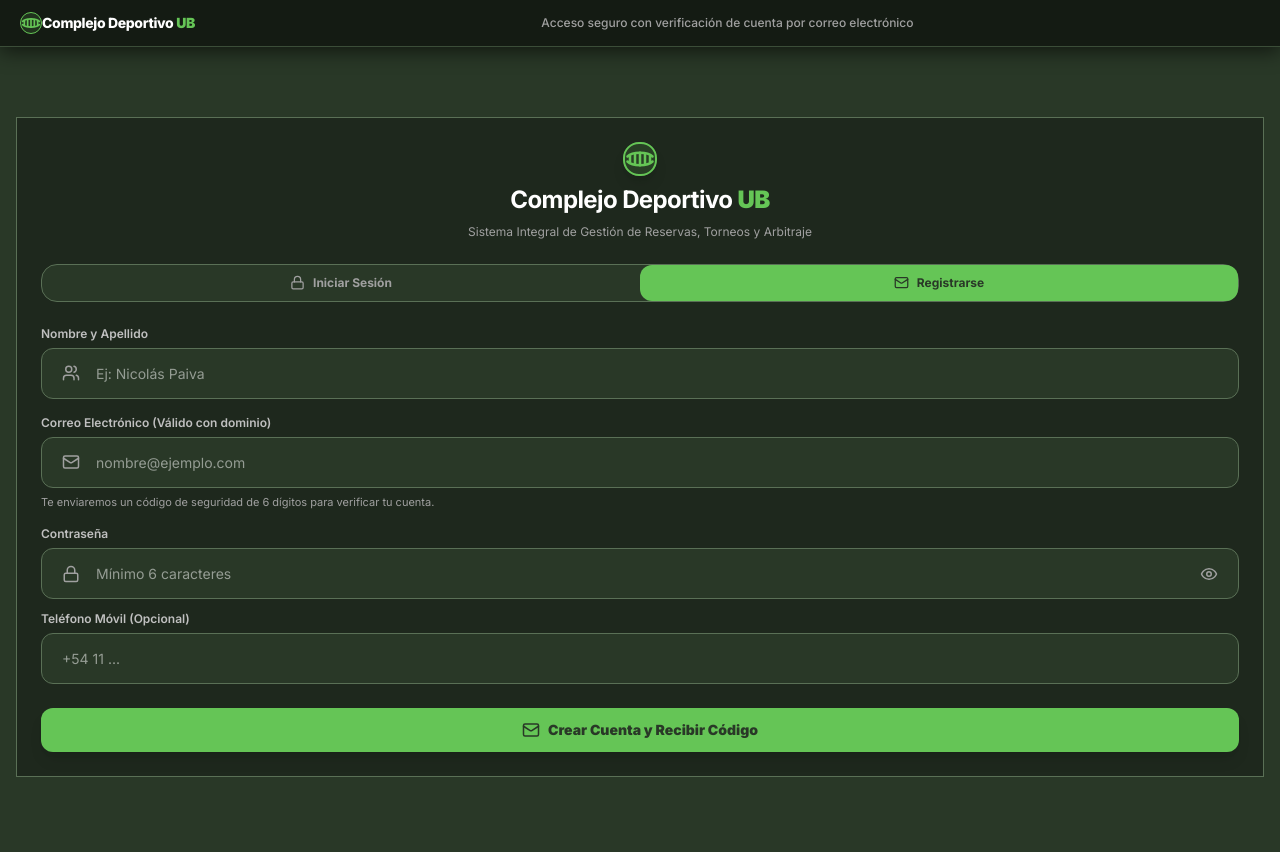
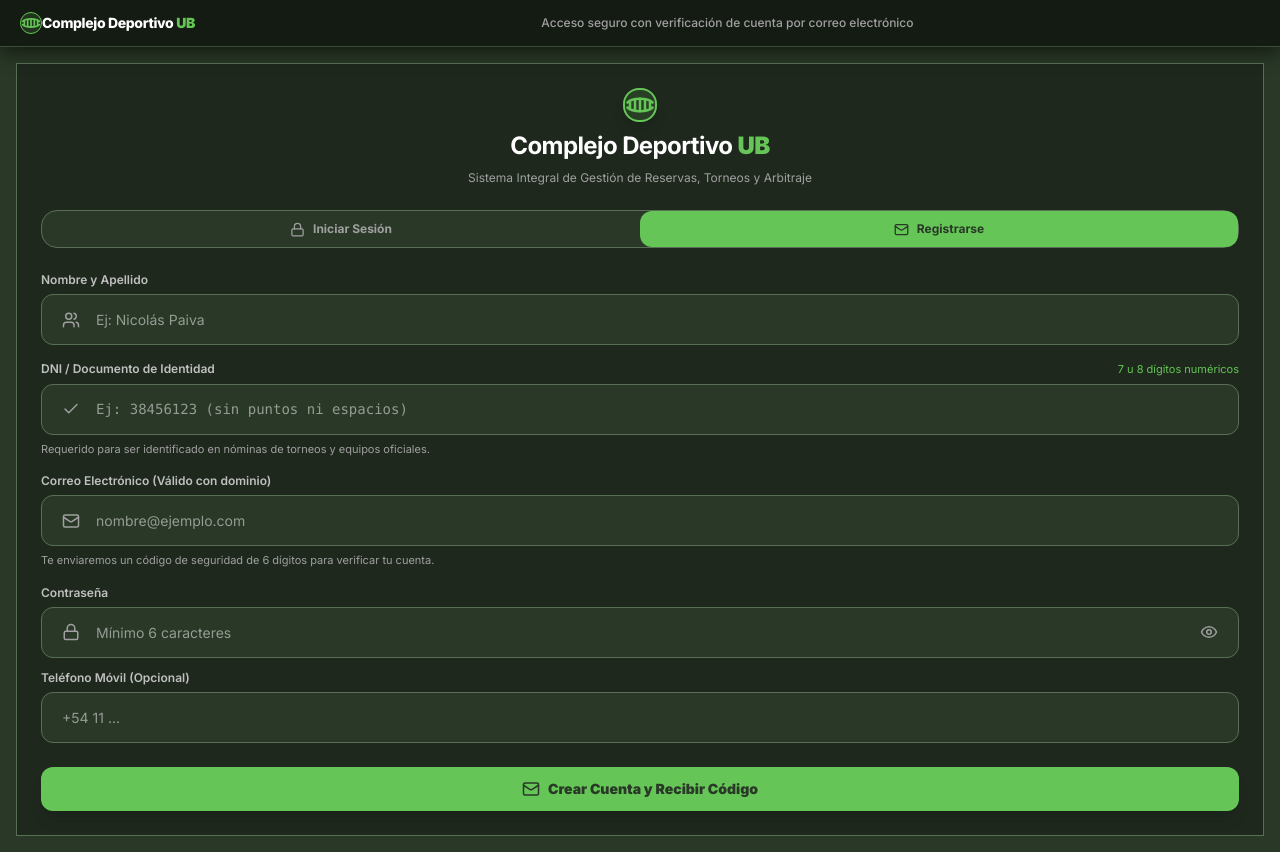
Before and after one commit to francompaiva/Frontend-ComplejoUB, a React (Vite) app: page / in a window 1280 px wide. Both pictures are taken after a click on the button "Registrarse". Built offline with nearby package versions, Linux system fonts and the light colour scheme; no server answers.

Commit message:
feat(frontend): incorporar DNI obligatorio en registro y gestion en perfil de usuario

```diff
--- a/src/api/endpoints.ts
+++ b/src/api/endpoints.ts
@@ -2,13 +2,14 @@ import { apiClient } from './client';
 
 export const authApi = {
   login: (email: string, contrasena: string) => apiClient.post('/auth/login', { email, contrasena }),
-  register: (data: { nombre: string; email: string; contrasena: string; rol?: string; telefono?: string }) =>
+  register: (data: { nombre: string; email: string; contrasena: string; dni: string; rol?: string; telefono?: string }) =>
     apiClient.post('/auth/register', data),
   verificarCodigo: (email: string, codigo: string) =>
     apiClient.post('/auth/verificar-codigo', { email, codigo }),
   reenviarCodigo: (email: string) =>
     apiClient.post('/auth/reenviar-codigo', { email }),
   getMe: () => apiClient.get('/auth/me'),
+  actualizarDni: (dni: string) => apiClient.put('/auth/dni', { dni }),
 };
 
 export const canchasApi = {
--- a/src/screens/LoginScreen.tsx
+++ b/src/screens/LoginScreen.tsx
@@ -31,6 +31,7 @@ export const LoginScreen: React.FC<LoginScreenProps> = ({ onLogin }) => {
 
   // Formulario Registro
   const [regName, setRegName] = useState('');
+  const [regDni, setRegDni] = useState('');
   const [regEmail, setRegEmail] = useState('');
   const [regPassword, setRegPassword] = useState('');
   const [showRegPassword, setShowRegPassword] = useState(false);
@@ -202,9 +203,20 @@ export const LoginScreen: React.FC<LoginScreenProps> = ({ onLogin }) => {
     setRegisterError(null);
 
     const emailTrimmed = regEmail.trim();
+    const cleanDni = regDni.replace(/\D/g, '').trim();
 
     if (!regName.trim()) {
       setRegisterError('El nombre completo es obligatorio.');
+      return;
+    }
+
+    if (!cleanDni) {
+      setRegisterError('El DNI / Documento es obligatorio para registrarse.');
+      return;
+    }
+
+    if (cleanDni.length < 7 || cleanDni.length > 8) {
+      setRegisterError('El DNI debe contener exactamente 7 u 8 dígitos numéricos sin puntos, letras ni espacios.');
       return;
     }
 
@@ -225,6 +237,7 @@ export const LoginScreen: React.FC<LoginScreenProps> = ({ onLogin }) => {
         nombre: regName.trim(),
         email: emailTrimmed,
         contrasena: regPassword,
+        dni: cleanDni,
         telefono: regPhone.trim() || undefined,
       });
 
@@ -689,6 +702,50 @@ export const LoginScreen: React.FC<LoginScreenProps> = ({ onLogin }) => {
                   </div>
                 </div>
 
+                {/* Campo DNI / Documento de Identidad */}
+                <div className="flex flex-col gap-1.5">
+                  <div className="flex items-center justify-between">
+                    <label className="text-xs font-semibold text-[#c0c0c0]">DNI / Documento de Identidad</label>
+                    <span className="text-[11px] text-[#65c556]">7 u 8 dígitos numéricos</span>
+                  </div>
+                  <div
+                    className="rounded-xl border border-[#5a7056] focus-within:border-[#65c556] transition"
+                    style={{
+                      backgroundColor: '#293827',
+                      padding: '14px 20px',
+                      display: 'flex',
+                      alignItems: 'center',
+                      gap: '16px'
+                    }}
+                  >
+                    <div style={{ display: 'flex', alignItems: 'center', justifyContent: 'center', color: '#a0a0a0', flexShrink: 0 }}>
+                      <IconCheck size={18} />
+                    </div>
+                    <input
+                      type="text"
+                      required
+                      inputMode="numeric"
+                      maxLength={8}
+                      placeholder="Ej: 38456123 (sin puntos ni espacios)"
+                      value={regDni}
+                      onChange={(e) => setRegDni(e.target.value.replace(/\D/g, '').slice(0, 8))}
+                      style={{
+                        width: '100%',
+                        backgroundColor: 'transparent',
+                        border: 'none',
+                        outline: 'none',
+                        color: '#ffffff',
+                        fontSize: '14px',
+                        padding: 0
+                      }}
+                      className="placeholder-[#71856d] font-mono"
+                    />
+                  </div>
+                  <span className="text-[11px] text-[#a0a0a0]">
+                    Requerido para ser identificado en nóminas de torneos y equipos oficiales.
+                  </span>
+                </div>
+
                 {/* Campo Email */}
                 <div className="flex flex-col gap-1.5">
                   <label className="text-xs font-semibold text-[#c0c0c0]">Correo Electrónico (Válido con dominio)</label>
--- a/src/screens/MisReservas.tsx
+++ b/src/screens/MisReservas.tsx
@@ -3,6 +3,7 @@ import { useComplejo } from '../context/ComplejoContext';
 import CancelacionConfirmModal from '../components/CancelacionConfirmModal';
 import { type BookingItem } from '../data/mockData';
 import { formatTimeAgo } from '../utils/dateUtils';
+import { authApi } from '../api/endpoints';
 
 export interface MisReservasProps {
   onNavigate: (screen: string) => void;
@@ -19,6 +20,7 @@ export const MisReservas: React.FC<MisReservasProps> = ({ onNavigate }) => {
     invitations,
     responderInvitacion,
     currentUser,
+    setCurrentUser,
     userParticipations
   } = useComplejo();
 
@@ -26,6 +28,13 @@ export const MisReservas: React.FC<MisReservasProps> = ({ onNavigate }) => {
   const [bookingToCancel, setBookingToCancel] = useState<BookingItem | null>(null);
   const [isResponding, setIsResponding] = useState<Record<string, boolean>>({});
   const [feedbackMsg, setFeedbackMsg] = useState<{ text: string; type: 'success' | 'error' } | null>(null);
+
+  // Estados para carga y edición de DNI en perfil de usuario
+  const [isEditingDni, setIsEditingDni] = useState(false);
+  const [dniInput, setDniInput] = useState(currentUser?.dni ? String(currentUser.dni).replace(/\D/g, '') : '');
+  const [dniUpdating, setDniUpdating] = useState(false);
+  const [dniError, setDniError] = useState<string | null>(null);
+  const [dniSuccess, setDniSuccess] = useState<string | null>(null);
 
   const activeBookings = bookings.filter((b) => b.status === 'Confirmada' || b.status === 'Pendiente');
   const pastBookings = bookings.filter((b) => b.status === 'Completada' || b.status === 'Cancelada');
@@ -72,6 +81,38 @@ export const MisReservas: React.FC<MisReservasProps> = ({ onNavigate }) => {
       });
     } finally {
       setIsResponding((prev) => ({ ...prev, [id]: false }));
+    }
+  };
+
+  const handleSaveDni = async (e: React.FormEvent) => {
+    e.preventDefault();
+    setDniError(null);
+    setDniSuccess(null);
+    const cleanDni = dniInput.replace(/\D/g, '').trim();
+    if (!cleanDni) {
+      setDniError('Ingresa tu número de DNI.');
+      return;
+    }
+    if (cleanDni.length < 7 || cleanDni.length > 8) {
+      setDniError('El DNI debe tener exactamente 7 u 8 dígitos numéricos.');
+      return;
+    }
+
+    setDniUpdating(true);
+    try {
+      await authApi.actualizarDni(cleanDni);
+      if (currentUser) {
+        const updatedUser = { ...currentUser, dni: cleanDni };
+        setCurrentUser(updatedUser);
+        localStorage.setItem('complejo_user', JSON.stringify(updatedUser));
+      }
+      setDniSuccess('¡DNI actualizado y verificado con éxito!');
+      setIsEditingDni(false);
+      setTimeout(() => setDniSuccess(null), 4000);
+    } catch (err: any) {
+      setDniError(err?.message || 'Error al guardar el DNI.');
+    } finally {
+      setDniUpdating(false);
     }
   };
 
@@ -355,11 +396,76 @@ export const MisReservas: React.FC<MisReservasProps> = ({ onNavigate }) => {
                   <p className="text-xs text-[#65c556] font-semibold">
                     {userParticipations.some(p => p.isCaptain) ? 'Capitán / Jugador Registrado' : 'Jugador Registrado'}
                   </p>
-                  <p className="text-xs text-[#a0a0a0]">
-                    DNI: {currentUser?.dni || 'Sin especificar'} • {currentUser?.email || 'Sin especificar'}
-                  </p>
+                  <div className="flex items-center gap-2 mt-1">
+                    <p className="text-xs text-[#a0a0a0]">
+                      DNI: <strong className={currentUser?.dni ? "text-white font-mono" : "text-amber-400 font-bold"}>{currentUser?.dni || 'Sin registrar'}</strong> • {currentUser?.email || 'Sin especificar'}
+                    </p>
+                    <button
+                      type="button"
+                      onClick={() => {
+                        setDniInput(currentUser?.dni ? String(currentUser.dni).replace(/\D/g, '') : '');
+                        setIsEditingDni((prev) => !prev);
+                        setDniError(null);
+                        setDniSuccess(null);
+                      }}
+                      className="text-[11px] text-[#65c556] hover:underline cursor-pointer bg-transparent border-none font-bold"
+                    >
+                      {currentUser?.dni ? (isEditingDni ? '✕ Cancelar' : '✎ Modificar') : '+ Cargar DNI'}
+                    </button>
+                  </div>
                 </div>
               </div>
+
+              {/* Formulario / Aviso de DNI */}
+              {(!currentUser?.dni || isEditingDni) && (
+                <form onSubmit={handleSaveDni} className="bg-[#293827] border border-[#5a7056] p-4 rounded-xl flex flex-col gap-3">
+                  <div className="flex items-center justify-between">
+                    <span className="text-xs font-bold text-white flex items-center gap-1.5">
+                      <span>🪪</span>
+                      <span>{currentUser?.dni ? 'Modificar DNI Oficial' : 'Completar DNI de Cuenta'}</span>
+                    </span>
+                    <span className="text-[11px] text-[#65c556]">7 u 8 dígitos</span>
+                  </div>
+
+                  {!currentUser?.dni && !isEditingDni && (
+                    <p className="text-[11px] text-amber-300 bg-amber-500/10 border border-amber-500/30 p-2.5 rounded-lg">
+                      ⚠️ Tu cuenta no posee un DNI registrado. Es necesario completarlo para poder ser inscripto en las nóminas oficiales de torneos.
+                    </p>
+                  )}
+
+                  {dniError && (
+                    <div className="bg-red-950/60 border border-red-500/60 p-2.5 rounded-lg text-xs text-red-200">
+                      {dniError}
+                    </div>
+                  )}
+
+                  {dniSuccess && (
+                    <div className="bg-emerald-950/60 border border-emerald-500/60 p-2.5 rounded-lg text-xs text-emerald-200">
+                      {dniSuccess}
+                    </div>
+                  )}
+
+                  <div className="flex items-center gap-2">
+                    <input
+                      type="text"
+                      required
+                      inputMode="numeric"
+                      maxLength={8}
+                      placeholder="Ej: 38123456"
+                      value={dniInput}
+                      onChange={(e) => setDniInput(e.target.value.replace(/\D/g, '').slice(0, 8))}
+                      className="flex-1 bg-[#1e281d] border border-[#5a7056] rounded-xl px-3 py-2 text-xs text-white font-mono focus:outline-none focus:border-[#65c556]"
+                    />
+                    <button
+                      type="submit"
+                      disabled={dniUpdating}
+                      className="px-4 py-2 bg-[#65c556] hover:bg-[#54b045] text-[#293827] font-bold text-xs rounded-xl shadow transition cursor-pointer border-none disabled:opacity-50"
+                    >
+                      {dniUpdating ? 'Guardando...' : 'Guardar DNI'}
+                    </button>
+                  </div>
+                </form>
+              )}
 
               <div className="border-t border-[#3b4d38] pt-4 flex flex-col gap-2">
                 <span className="text-xs font-bold text-[#a0a0a0] uppercase">
```
